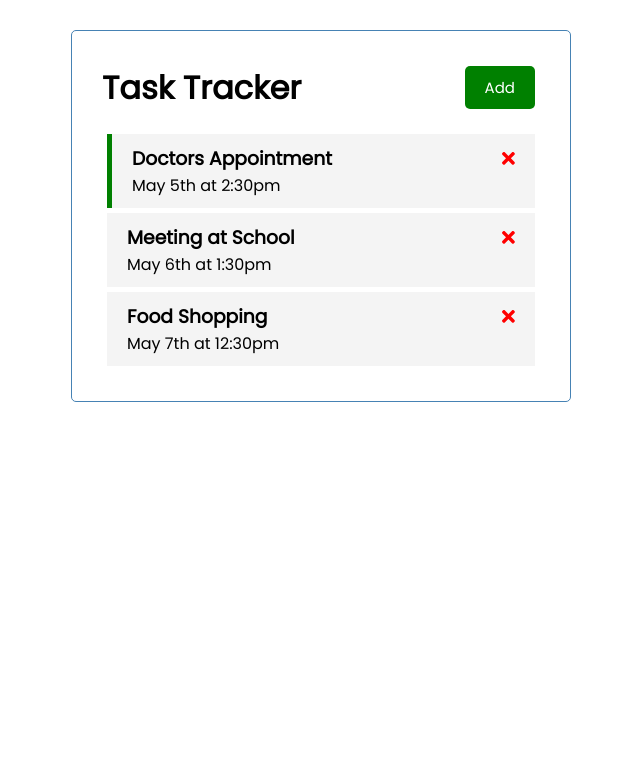
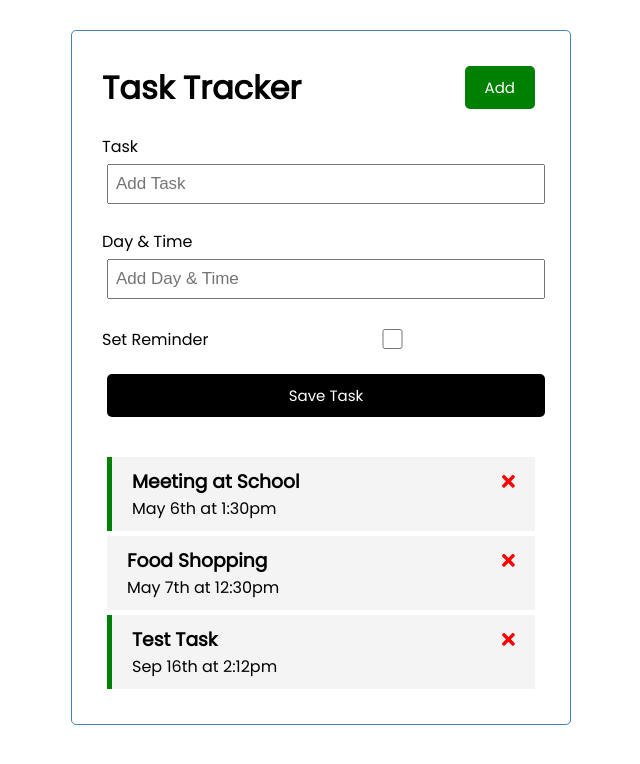
Before and after one commit to nimrodbarabas/AngularCrashCourse, an Angular app: page / in a window 1280 px wide. Shown: the top 764 px of the page, without its empty margins (319-959 px from the left). Built offline with nearby package versions, Linux system fonts and the light colour scheme; data requests are answered from the project's data file.

Commit message:
Added Submit & Create Task functions

```diff
--- a/db.json
+++ b/db.json
@@ -1,22 +1,22 @@
 {
   "tasks": [
-    {
-      "id": 1,
-      "text": "Doctors Appointment",
-      "day": "May 5th at 2:30pm",
-      "reminder": true
-    },
     {
       "id": 2,
       "text": "Meeting at School",
       "day": "May 6th at 1:30pm",
-      "reminder": false
+      "reminder": true
     },
     {
       "id": 3,
       "text": "Food Shopping",
       "day": "May 7th at 12:30pm",
       "reminder": false
+    },
+    {
+      "text": "Test Task",
+      "day": "Sep 16th at 2:12pm",
+      "reminder": true,
+      "id": 4
     }
   ]
 }
--- /dev/null
+++ b/src/app/components/add-task/add-task.component.css
@@ -0,0 +1,3 @@
+.add-form {
+  margin-bottom: 40px;
+}
--- /dev/null
+++ b/src/app/components/add-task/add-task.component.html
@@ -0,0 +1,15 @@
+<form class="add-form" (ngSubmit)="onSubmit()">
+    <div class="form-control">
+        <label for="text">Task</label>
+        <input type="text" name="text" [(ngModel)]="text" id="text" placeholder="Add Task"/>
+    </div>
+    <div class="form-control">
+        <label for="day">Day & Time</label>
+        <input type="text" name="day" [(ngModel)]="day" id="day" placeholder="Add Day & Time"/>
+    </div>
+    <div class="form-control form-control-check">
+        <label for="reminder">Set Reminder</label>
+        <input type="checkbox" name="reminder" [(ngModel)]="reminder" id="reminder" />
+    </div>
+    <input type="submit" value="Save Task" class="btn btn-block">
+</form>
--- /dev/null
+++ b/src/app/components/add-task/add-task.component.ts
@@ -0,0 +1,36 @@
+import { Component, OnInit ,Output , EventEmitter} from '@angular/core';
+import { Task } from 'src/app/Task';
+@Component({
+  selector: 'app-add-task',
+  templateUrl: './add-task.component.html',
+  styleUrls: ['./add-task.component.css']
+})
+export class AddTaskComponent implements OnInit {
+  @Output() onAddTask:EventEmitter<Task> = new EventEmitter();
+  text !:string;
+  day !: string;
+  reminder:boolean=false;
+
+  constructor() { }
+
+  ngOnInit(): void {
+  }
+
+  onSubmit(){
+    if(!this.text){
+      alert('Please add a task');
+      return;
+    }
+
+    const newTask = {
+      text : this.text,
+      day : this.day,
+      reminder : this.reminder
+    }
+    this.onAddTask.emit(newTask);
+
+    this.text = "";
+    this.day = ""
+    this.reminder = false
+  }
+}
--- a/src/app/components/tasks/tasks.component.html
+++ b/src/app/components/tasks/tasks.component.html
@@ -1,3 +1,5 @@
+<app-add-task (onAddTask)="addTask($event)"></app-add-task>
+
 <app-task-item
 *ngFor="let task of tasks"
 [task]="task"
--- a/src/app/components/tasks/tasks.component.ts
+++ b/src/app/components/tasks/tasks.component.ts
@@ -25,4 +25,8 @@
     this.taskService.updateTaskReminder(task).subscribe()
   }
 
+  addTask(task:Task){
+    this.taskService.addTask(task).subscribe((task) =>(this.tasks.push(task)) );
+  }
+
 }
--- a/src/app/services/task.service.ts
+++ b/src/app/services/task.service.ts
@@ -27,4 +27,7 @@
     const url = `${this.apiUrl}/${task.id}`;
     return this.http.put<Task>(url ,task, httpOptions)
   }
+  addTask (task:Task):Observable<Task>{
+    return this.http.post<Task>(this.apiUrl,task,httpOptions);
+  }
 }
```
Also changed, not shown: src/app/app.module.ts (+6 -2 lines), 1 other file (tests, documents, lock files or other folders).
